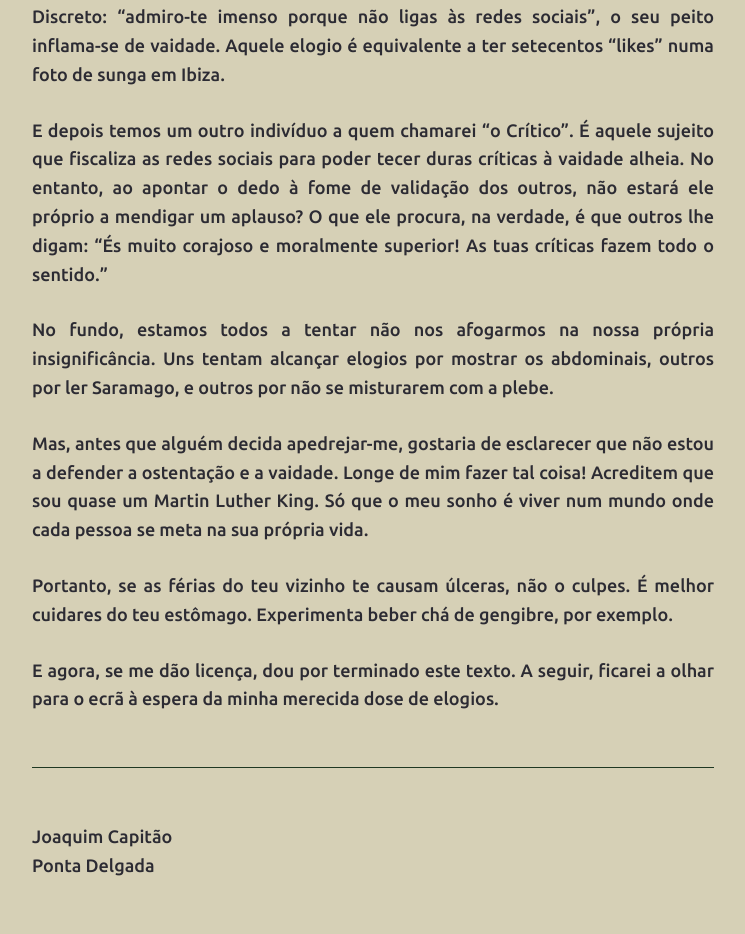
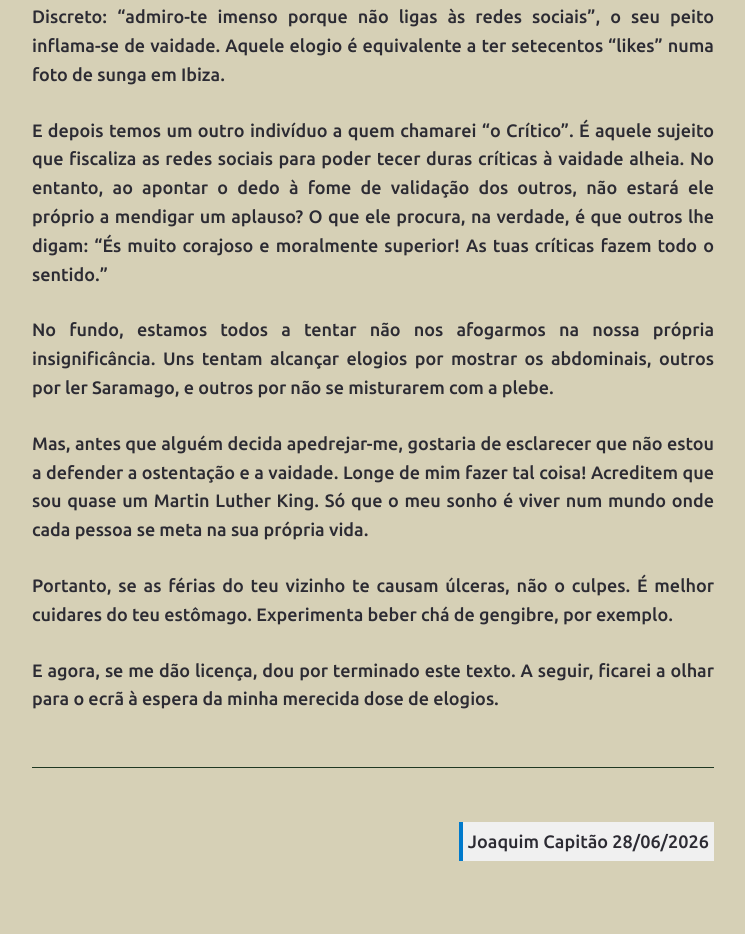
Before and after one commit to joaquim-capitao/queime-depois-de-ler, a Jekyll site: the page built from critico.md, in a window 1280 px wide. Shown: the part 850-1784 px from the top of the page, without its empty margins (267-1012 px from the left). Built offline with Jekyll 4.4.1, drawn with Linux system fonts in a browser that asks for light colours; our own code applies the rules of GitHub Pages for plain Markdown files.

Commit message:
Revise footer with date and styling
Updated the footer with a new date and styled it.

```diff
--- a/critico.md
+++ b/critico.md
@@ -23,5 +23,8 @@ Portanto, se as férias do teu vizinho te causam úlceras, não o culpes. É mel
 E agora, se me dão licença, dou por terminado este texto. A seguir, ficarei a olhar para o ecrã à espera da minha merecida dose de elogios.
 
 ***
-Joaquim Capitão
-Ponta Delgada
+<p style="text-align: right; background-color: #f0f0f0; border-left: 4px solid #007acc; padding: 5px; display: inline-block; float: right;">
+  Joaquim Capitão
+  28/06/2026
+</p>
+<div style="clear: both;"></div>
```
